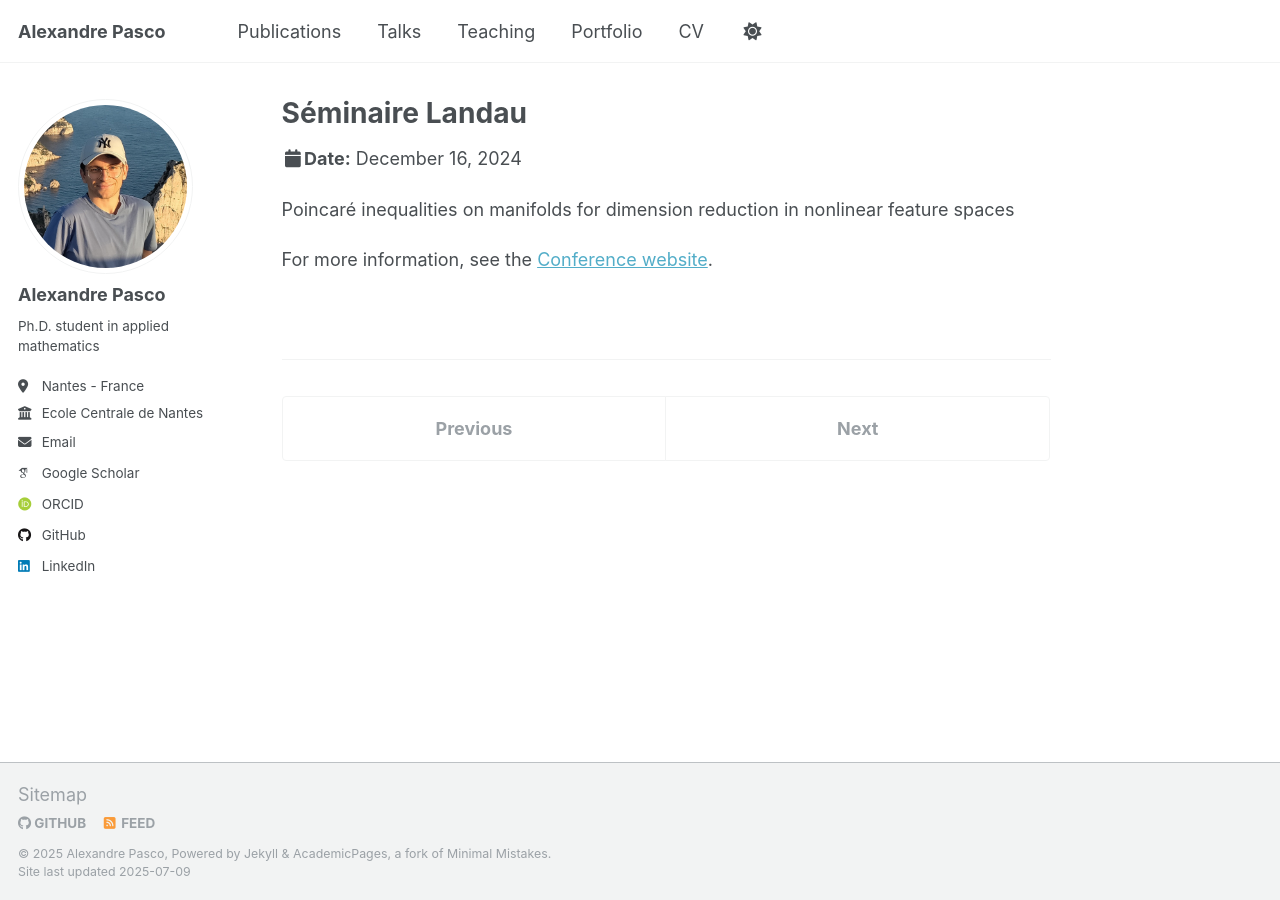
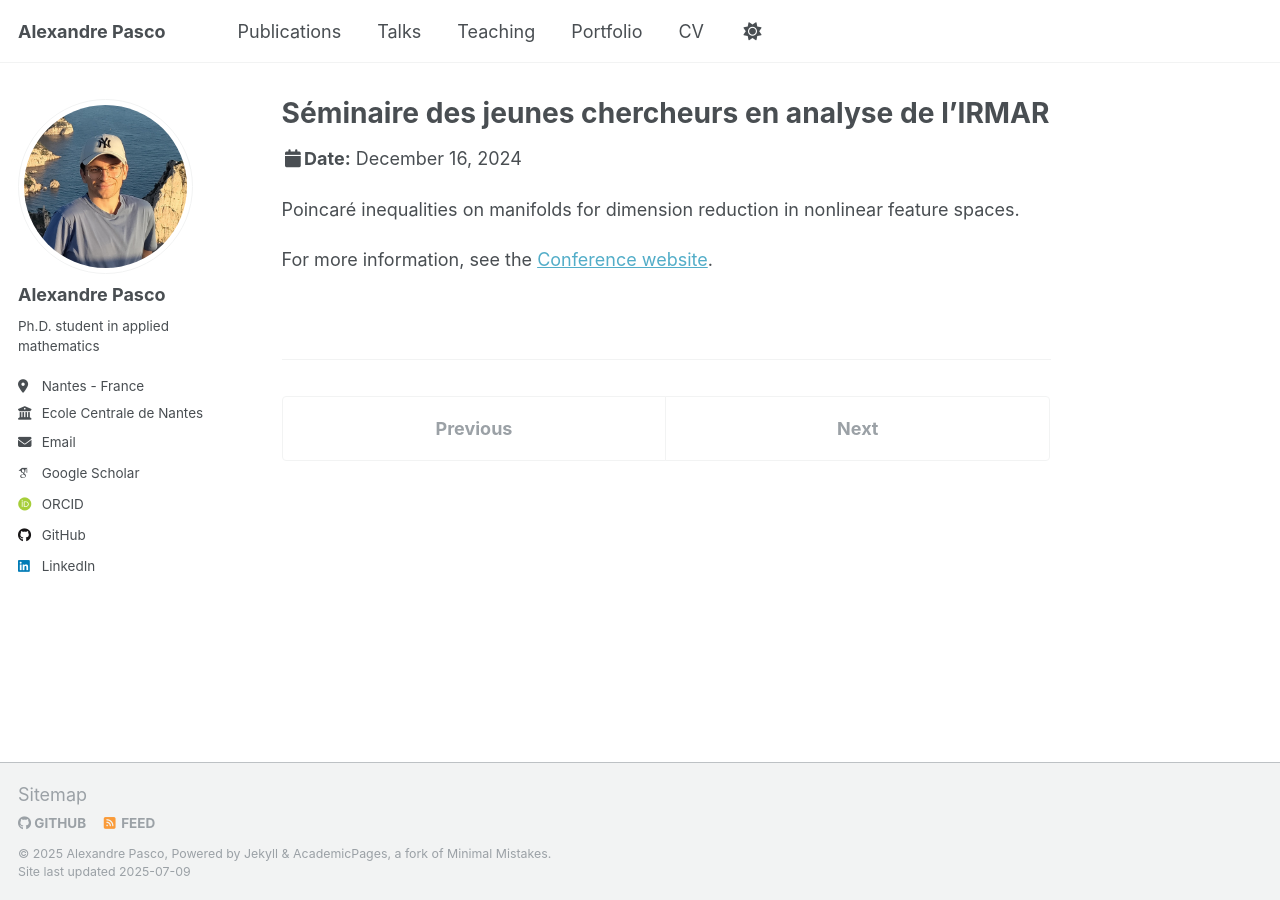
Before and after one commit to alexandre-pasco/alexandre-pasco.github.io, a Jekyll site: the page built from _talks/2024-12-16-landau.md, in a window 1280 px wide. Built offline with Jekyll 4.4.1, drawn with Linux system fonts in a browser that asks for light colours; some web fonts are replaced.

Commit message:
add landau seminar

```diff
--- a/_talks/2024-12-16-landau.md
+++ b/_talks/2024-12-16-landau.md
@@ -1,5 +1,5 @@
 ---
-title: "Séminaire Landau"
+title: "Séminaire des jeunes chercheurs en analyse de l'IRMAR"
 collection: talks
 type: "Talk"
 permalink: /talks/2024-12-16-landau
@@ -8,6 +8,6 @@ date: 2024-12-16
 location: "Rennes, France"
 ---
 
-Poincaré inequalities on manifolds for dimension reduction in nonlinear feature spaces
+Poincaré inequalities on manifolds for dimension reduction in nonlinear feature spaces.
 
 For more information, see the [Conference website](https://irmar.univ-rennes.fr/evenements/poincare-inequalities-manifolds-dimension-reduction-nonlinear-feature-spaces).
```
